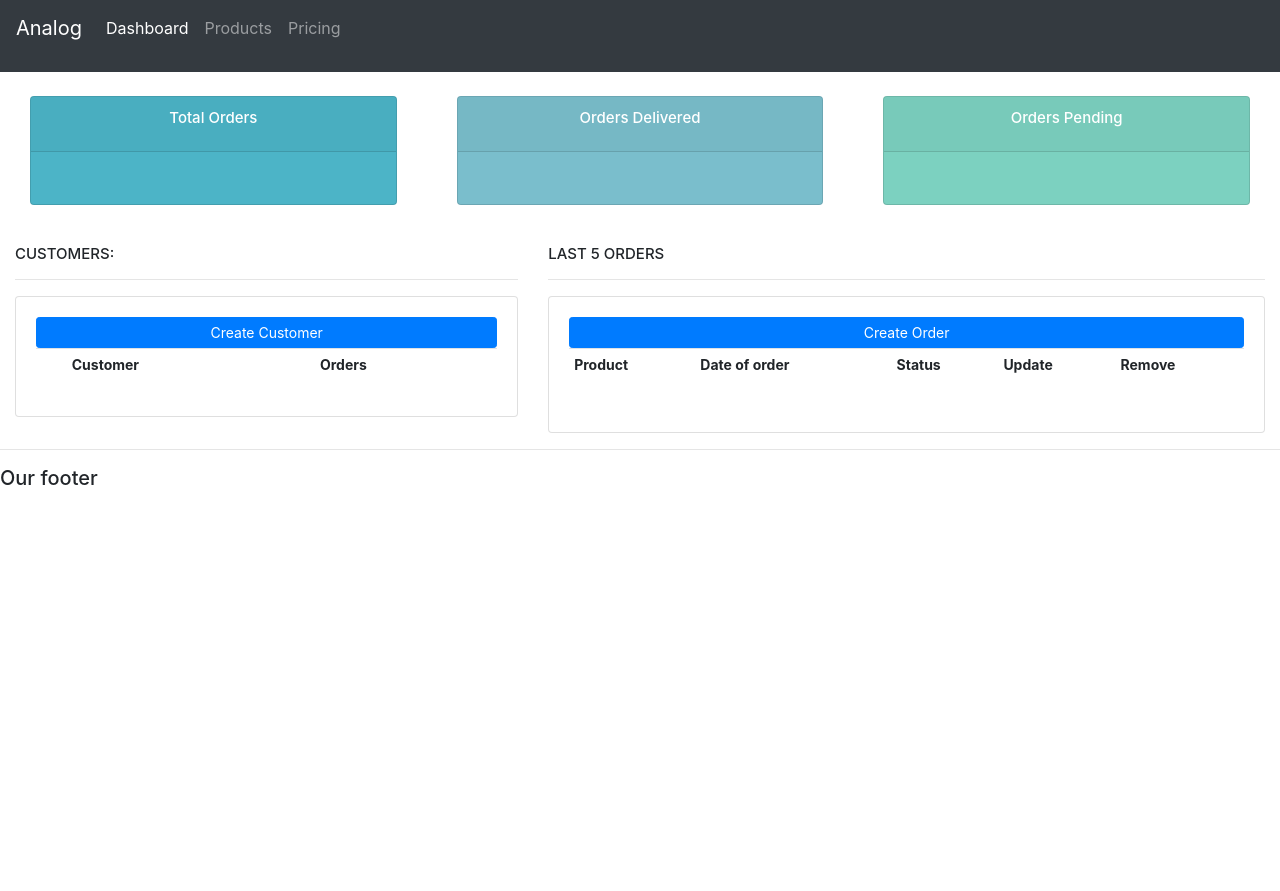
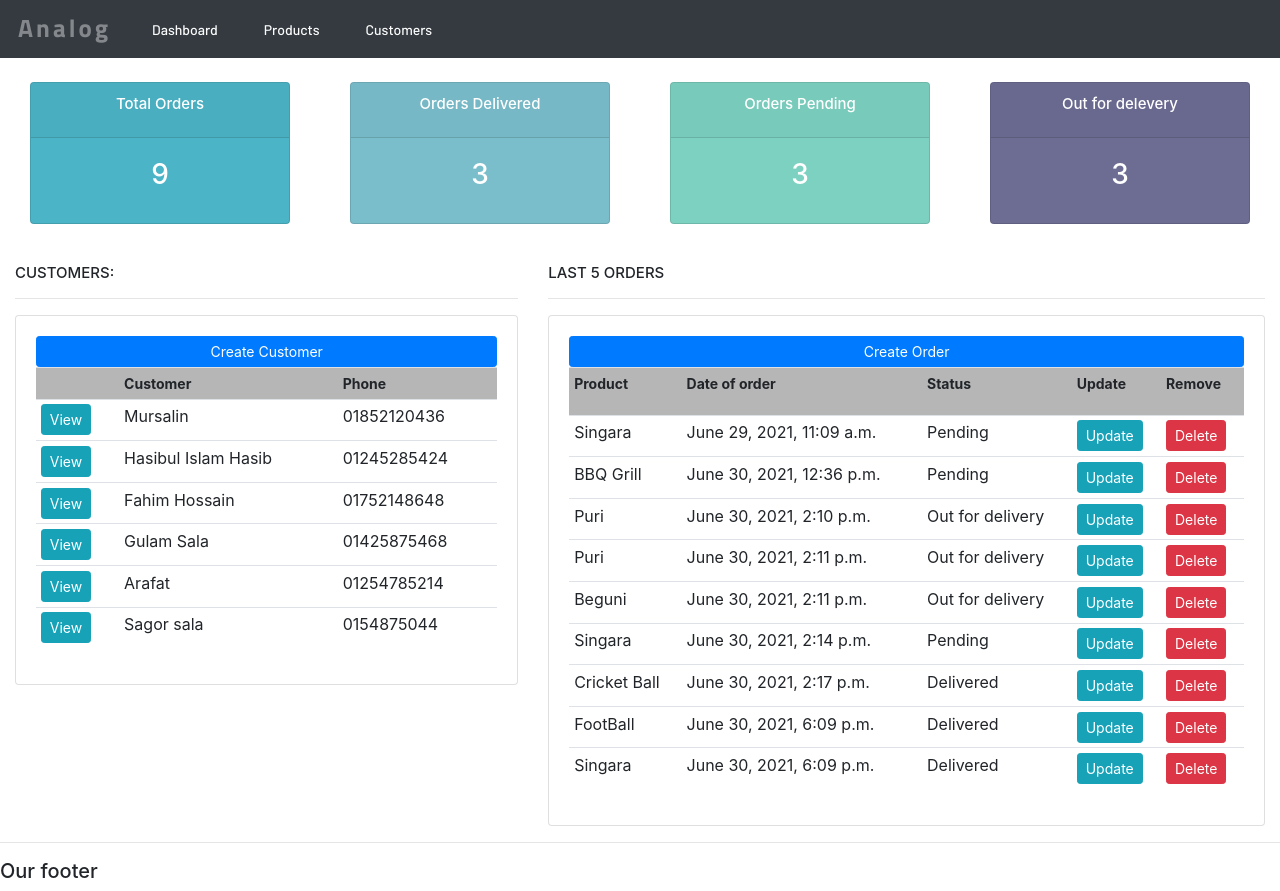
Before and after one commit to SaydulMursalinPeash/DjangoLearning, a Django app: page / in a window 1280 px wide. Before the commit the page ends 485 px from the top, so only its background shows below. Run offline with Django 3.2, Linux system fonts and the light colour scheme; data comes from the database, SQL or seed files in the repository; lists and menus that the app fills with data are empty; some libraries are stand-ins or nearby versions.

Commit message:
srgergffger

```diff
--- a/portfolio/analog/models.py
+++ b/portfolio/analog/models.py
@@ -11,6 +11,13 @@
         return self.name
 
 
+class Tag(models.Model):
+    name = models.CharField(max_length=200, null=True)
+
+    def __str__(self):
+        return self.name
+
+
 class Product(models.Model):
     CATAGORY = (
         ('Indoor', 'Indoor'),
@@ -19,12 +26,9 @@
     name = models.CharField(max_length=200, null=True)
     price = models.FloatField(null=True)
     catagory = models.CharField(max_length=200, null=True, choices=CATAGORY)
-    description = models.CharField(max_length=200, null=True)
+    description = models.CharField(max_length=200, null=True, blank=True)
     date_creates = models.DateTimeField(auto_now_add=True)
-
-
-class Tag(models.Model):
-    name = models.CharField(max_length=200, null=True)
+    tags = models.ManyToManyField(Tag)
 
     def __str__(self):
         return self.name
@@ -33,11 +37,10 @@
 class Order(models.Model):
     STATUS = (
         ('Pending', 'Pending'),
-        ('Out for delivery', 'Out fordelivery'),
+        ('Out for delivery', 'Out for delivery'),
         ('Delivered', 'Delivered'),
     )
     customer = models.ForeignKey(Customer, null=True, on_delete=models.SET_NULL)
     product = models.ForeignKey(Product, null=True, on_delete=models.SET_NULL)
     date_creates = models.DateTimeField(auto_now_add=True)
     status = models.CharField(max_length=200, null=True, choices=STATUS)
-    tags = models.ManyToManyField(Tag)
--- a/portfolio/analog/urls.py
+++ b/portfolio/analog/urls.py
@@ -1,7 +1,13 @@
+
 from django.urls import path
 
 from analog import views
 
 urlpatterns=[
-    path('',views.home)
+    path('',views.home,name='home'),
+    path('products/',views.products,name='products'),
+    path('customers/<str:pk>/',views.customers,name='customer'),
+    path('create_order/',views.createOrder,name='create_order'),
+    path('update_order/<str:pk>/',views.updateOrder,name='update_order'),
+    path('delete_order/<str:pk>/',views.deleteOrder,name='delete_order'),
 ]
--- a/portfolio/analog/views.py
+++ b/portfolio/analog/views.py
@@ -1,7 +1,75 @@
-from django.shortcuts import render
+from django.shortcuts import render,redirect
 from django.http import HttpResponse
+from .models import *
+from .forms import OrderForm
 
 
 # Create your views here.
 def home(request):
-    return render(request, "analog/dashboard.html")
+    orders = Order.objects.all()
+    customers = Customer.objects.all()
+    d = Order.objects.filter(status="Delivered")
+    context = {
+        'order': orders,
+        'customer': customers,
+        'delevered': d,
+        'pending': Order.objects.filter(status="Pending"),
+        'out': Order.objects.filter(status="Out for delivery")
+
+    }
+    return render(request, "analog/dashboard.html", context)
+
+
+def products(request):
+    product = Product.objects.all()
+    context = {
+        "product": product
+    }
+    return render(request, "analog/products.html", context)
+
+
+def customers(request, pk):
+    customer = Customer.objects.get(id=pk)
+    order = customer.order_set.all()
+    o_length = order.count()
+    context = {
+        'customer': customer,
+        'order': order,
+        'len': o_length
+    }
+    return render(request, 'analog/customer.html', context)
+
+
+def createOrder(request):
+    form=OrderForm()
+    context={'form':form}
+    if request.method=='POST':
+        form=OrderForm(request.POST)
+        print(form)
+        if form.is_valid():
+            form.save()
+            return redirect('/')
+
+    return render(request,"analog/order_form.html",context)
+
+def updateOrder(request,pk):
+    order= Order.objects.get(id=pk)
+    form = OrderForm(instance=order)
+    context = {'form': form}
+    if request.method=='POST':
+        form=OrderForm(request.POST,instance=order)
+        print(form)
+        if form.is_valid():
+            form.save()
+            return redirect('/')
+    return render(request,'analog/order_form.html',context)
+
+
+def deleteOrder(request,pk):
+    order=Order.objects.get(id=pk)
+    context={'order':order}
+    if request.method=='POST':
+        order.delete()
+        return redirect('/')
+
+    return render(request,'analog/order_delete.html',context)
--- a/portfolio/static/css/main.css
+++ b/portfolio/static/css/main.css
@@ -3,6 +3,7 @@
 		}
 
 		body{
+
 
 		}
 
@@ -19,3 +20,13 @@
 		#orders-pending{
 			background-color: #7CD1C0;
 		}
+		#out{
+
+			background-color: #6d6d94;
+		}
+		table{
+			border-radius: 3px;
+		}
+		tr:nth-child(1){
+			background-color: #6d6d94;
+		}
--- a/portfolio/static/css/nbar.css
+++ b/portfolio/static/css/nbar.css
@@ -6,10 +6,10 @@
     padding: 0;
     margin: 0;
     font-weight: 800;
-    color: rgb(255, 53, 53);
+    color: rgba(253, 253, 253, 0.4);
     font-family: 'Titillium Web', sans-serif;
-    font-size: 28px;
-    letter-spacing: 4px;
+    font-size: 25px;
+    letter-spacing: 3px;
 }
 .navbar-brand{
     padding: 2px;
@@ -29,7 +29,6 @@
 }
 .nav-link{
     margin: 0;
-    padding-left: 100px;
     height: 30px;
     padding: 0;
 
--- /dev/null
+++ b/portfolio/static/css/order_page.css
@@ -0,0 +1,70 @@
+*{
+            padding: 0;
+            margin:0;
+            box-sizing: border-box;
+
+        }
+
+        .container{
+            position: relative;
+            height: 100vh;
+            width: 100vw;
+
+            backdrop-filter: blur(5px);
+            display: flex;
+            align-items: center;
+            justify-content: center;
+
+
+        }
+        .form_container{
+            position:relative;
+            width: 500px;
+            height: 500px;
+            border-radius: 50px;
+            padding: 15px;
+            display: flex;
+            align-items: center;
+            justify-content: center;
+            background: linear-gradient(to right bottom, rgba(255, 255, 255, 0.06),transparent);
+        }
+        #submit_btn{
+            height: 25px;
+            width: 100%;
+
+            border: none;
+            outline: none;
+            border-radius: 2px;
+            font-family: Roboto, sans-serif;
+            background-color: #4cb4c7;
+            color: #ffffff;
+            font-weight: bold;
+
+        }
+        #submit_btn:hover{
+            background-color: #6d6d94;
+        }
+        #submit_btn:active{
+            border: 2px solid gray;
+        }
+        form{
+            display: flex;
+            flex-direction: column;
+        }
+        select{
+            width: 200px;
+            height: 25px;
+            border: none;
+            outline: none;
+            border-radius: 3px;
+            margin-bottom: 10px;
+            padding-left: 10px;
+            background-color: rgba(150, 255, 255, 0.25);
+            font-family: Roboto, sans-serif
+        }
+        select:focus{
+            background-color: #6d6d94;
+        }
+        label{
+            color: white;
+        }
--- a/portfolio/templates/analog/dashboard.html
+++ b/portfolio/templates/analog/dashboard.html
@@ -1,7 +1,7 @@
 {%  extends 'analog/main.html' %}
 
 {% block content %}
-
+{% load static %}
 {%  include 'analog/status.html' %}
 
 <br>
@@ -13,12 +13,19 @@
 		<div class="card card-body">
 			<a class="btn btn-primary  btn-sm btn-block" href="">Create Customer</a>
 			<table class="table table-sm">
-				<tr>
+				<tr style="background-color: rgba(0, 0, 0, 0.286);">
 					<th></th>
 					<th style="font-size: 14px;">Customer</th>
-					<th style="font-size: 14px;">Orders</th>
+					<th style="font-size: 14px;">Phone</th>
 				</tr>
+				{% for i in customer %}
+					<tr>
+						<td><a href="{% url 'customer' i.id %}" class="btn btn-sm btn-info">View</a> </td>
+						<td>{{ i.name }}</td>
+						<td>{{ i.phone }}</td>
 
+					</tr>
+				{% endfor %}
 			</table>
 		</div>
 	</div>
@@ -27,16 +34,24 @@
 		<h5 style="font-size: 15px;">LAST 5 ORDERS</h5>
 		<hr>
 		<div class="card card-body">
-			<a class="btn btn-primary  btn-sm btn-block" href="">Create Order</a>
+			<a class="btn btn-primary  btn-sm btn-block" href="{% url 'create_order' %}">Create Order</a>
 			<table class="table table-sm">
-				<tr>
+				<tr style="background-color: rgba(0, 0, 0, 0.286);">
 					<th><p style="font-size: 14px;">Product</p></th>
 					<th><p style="font-size: 14px;">Date of order</p></th>
 					<th><p style="font-size: 14px;">Status</p></th>
 					<th><p style="font-size: 14px;">Update</p></th>
 					<th><p style="font-size: 14px;">Remove</p></th>
 				</tr>
-
+				{% for i in order %}
+					<tr>
+						<td>{{ i.product }}</td>
+						<td>{{ i.date_creates }}</td>
+						<td>{{ i.status }}</td>
+						<td><a href="{% url 'update_order' i.id %}" class="btn btn-sm btn-info">Update</a></td>
+					<td><a href="{% url 'delete_order' i.id %}" class="btn btn-sm btn-danger">Delete</a></td>
+					</tr>
+				{% endfor %}
 			</table>
 		</div>
 	</div>
--- a/portfolio/templates/analog/main.html
+++ b/portfolio/templates/analog/main.html
@@ -1,11 +1,12 @@
 {% load static %}
 <!DOCTYPE html>
-<html>
+
 <head>
 	<title>CRM</title>
+    <link rel="stylesheet" type="text/css" href="{% static 'css/order_page.css' %}">
 	<link rel="stylesheet" href="https://stackpath.bootstrapcdn.com/bootstrap/4.3.1/css/bootstrap.min.css" integrity="sha384-ggOyR0iXCbMQv3Xipma34MD+dH/1fQ784/j6cY/iJTQUOhcWr7x9JvoRxT2MZw1T" crossorigin="anonymous">
 	<link rel="stylesheet" type="text/css" href="{% static '/css/main.css' %}">
-	<link rel="stylesheet" type="text/css" href="{% static '/css/navbar.css' %}">
+	<link rel="stylesheet" type="text/css" href="{% static '/css/nbar.css' %}">
 </head>
 <body>
 	{%  include 'analog/navbar.html' %}
--- a/portfolio/templates/analog/navbar.html
+++ b/portfolio/templates/analog/navbar.html
@@ -6,13 +6,13 @@
   <div class="collapse navbar-collapse" id="navbarNav">
     <ul class="navbar-nav">
       <li class="nav-item active">
-        <a class="nav-link" href="#"><p>Dashboard</p></a>
+        <a class="nav-link" href="{% url 'home' %}"><p>Dashboard</p></a>
       </li>
       <li class="nav-item">
-        <a class="nav-link" href="#"><p>Products</p></a>
+        <a class="nav-link" href="{% url 'products' %}"><p>Products</p></a>
       </li>
       <li class="nav-item">
-        <a class="nav-link" href="#"><p>Pricing</p></a>
+        <a class="nav-link" href="#"><p>Customers</p></a>
       </li>
     </ul>
   </div>
--- a/portfolio/templates/analog/status.html
+++ b/portfolio/templates/analog/status.html
@@ -8,7 +8,10 @@
 			  		<h5 class="card-title" style="font-size: 15px;">Total Orders</h5>
 			  	</div>
 			  	<div class="card-body">
-			    	<h3 class="card-title"></h3>
+			    	<h3 class="card-title">
+						{{order|length}}
+
+					</h3>
 			  	</div>
 			</div>
 		</div>
@@ -21,7 +24,7 @@
 			  		<h5 class="card-title" style="font-size: 15px;">Orders Delivered</h5>
 			  	</div>
 			  	<div class="card-body">
-			    	<h3 class="card-title"></h3>
+			    	<h3 class="card-title">{{ delevered|length }}</h3>
 			  	</div>
 			</div>
 		</div>
@@ -34,7 +37,19 @@
 			  		<h5 class="card-title" style="font-size: 15px;">Orders Pending</h5>
 			  	</div>
 			  	<div class="card-body">
-			    	<h3 class="card-title"></h3>
+			    	<h3 class="card-title">{{ pending|length }}</h3>
+			  	</div>
+			</div>
+		</div>
+	</div>
+	<div class="col">
+		<div class="col-md">
+			<div class="card text-center text-white  mb-3" id="out">
+			  	<div class="card-header">
+			  		<h5 class="card-title" style="font-size: 15px;">Out for delevery</h5>
+			  	</div>
+			  	<div class="card-body">
+			    	<h3 class="card-title">{{ out|length }}</h3>
 			  	</div>
 			</div>
 		</div>
```
Also changed, not shown: portfolio/analog/QueryDemo.py (added, +67 -0 lines), portfolio/analog/forms.py (added, +8 -0 lines), portfolio/templates/analog/customer.html (+16 -3 lines), portfolio/templates/analog/order_delete.html (added, +14 -0 lines), portfolio/templates/analog/order_form.html (added, +13 -0 lines), portfolio/templates/analog/products.html (+10 -1 lines), portfolio/db.sqlite3.
